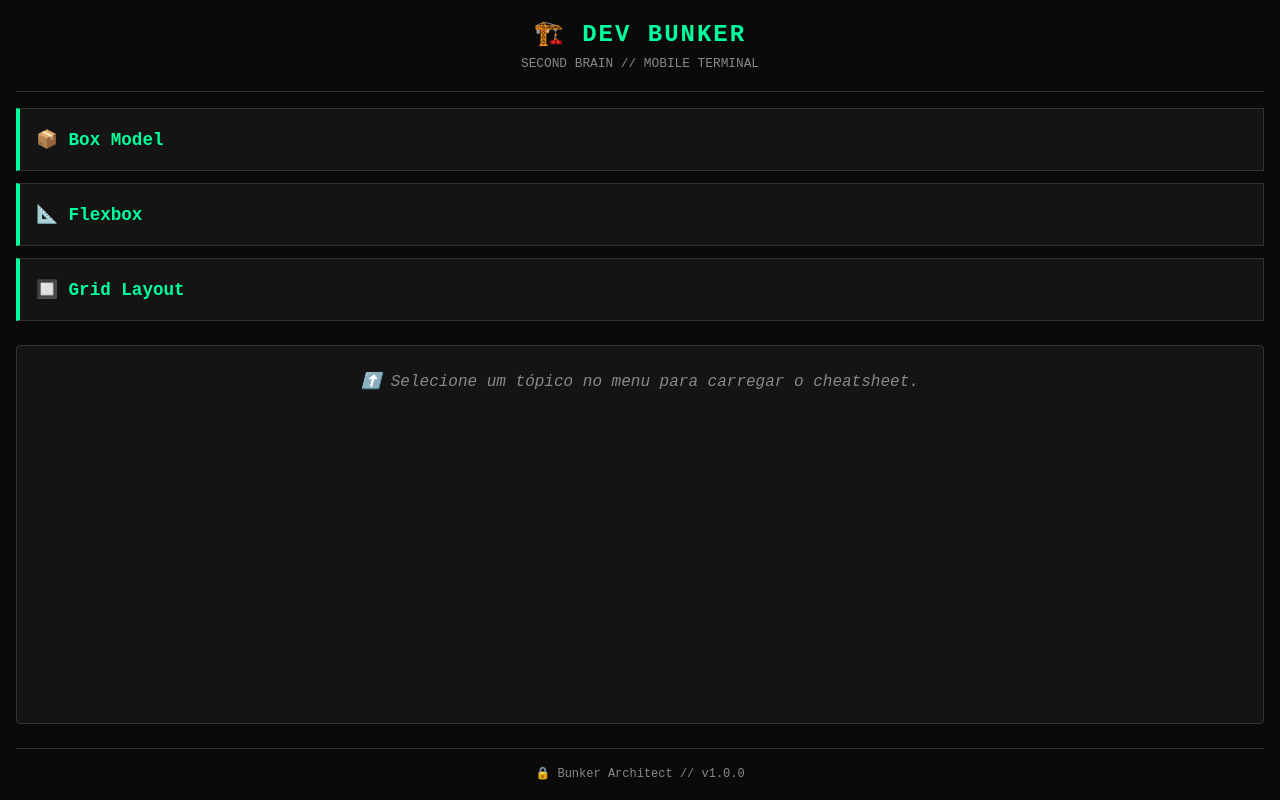
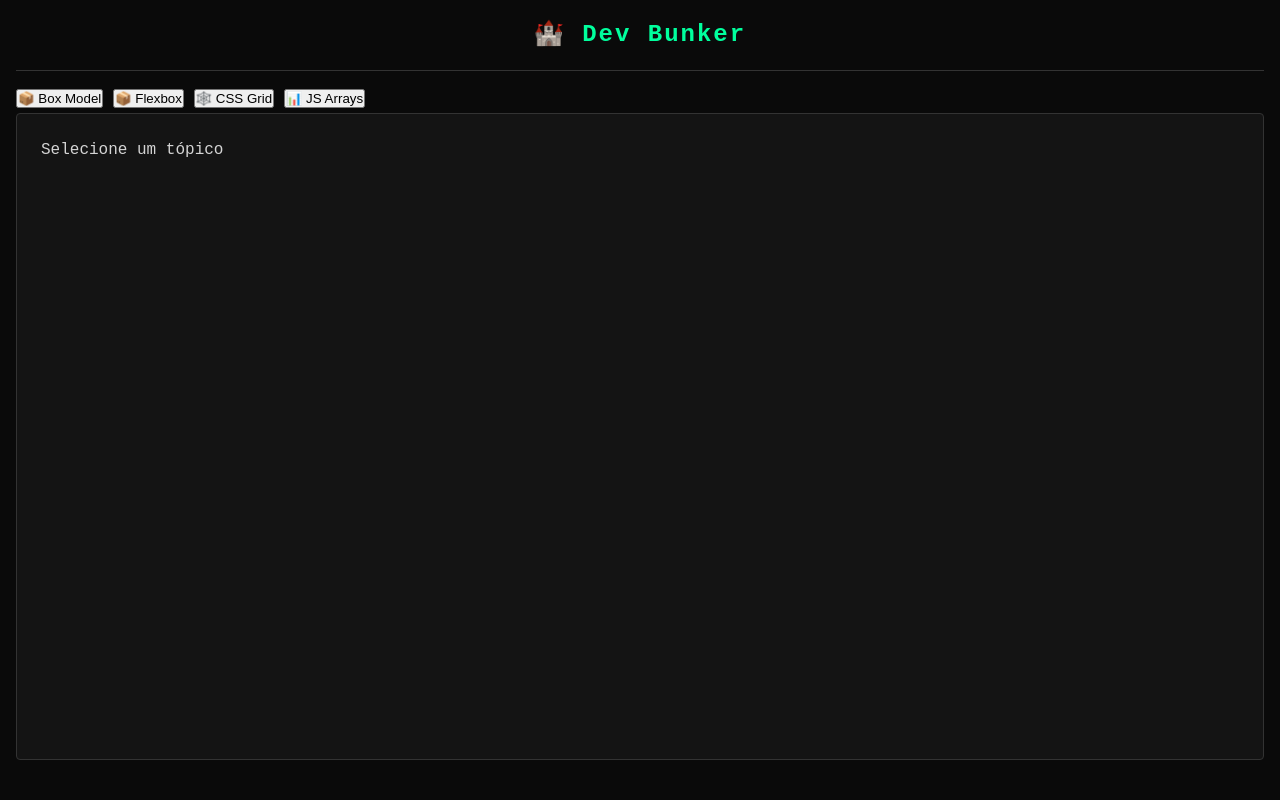
Before and after one commit to mateusdev97443/dev-bunker, a plain HTML site: page index.html in a window 1280 px wide. Drawn offline with nearby package versions, Linux system fonts and the light colour scheme.

Commit message:
feat: adicionado arsenal de estudos (flexbox, grid, js arrays)

```diff
--- a/index.html
+++ b/index.html
@@ -1,32 +1,21 @@
 <!DOCTYPE html>
-<html lang="pt-BR">
+<html lang="pt-br">
 <head>
     <meta charset="UTF-8">
     <meta name="viewport" content="width=device-width, initial-scale=1.0">
-    <title>Dev Bunker - Terminal</title>
+    <title>Dev Bunker</title>
     <link rel="stylesheet" href="css/style.css">
-    <!-- Biblioteca para parsear Markdown -->
-    <script src="https://cdn.jsdelivr.net/npm/marked/marked.min.js" defer></script>
-    <script src="js/script.js" defer></script>
 </head>
 <body>
-    <header>
-        <h1>🏗️ DEV BUNKER</h1>
-        <p class="subtitle">Second Brain // Mobile Terminal</p>
-    </header>
-
-    <nav id="main-nav">
-        <button class="nav-btn" onclick="loadTopic('01-FUNDAMENTOS/box-model.md')">📦 Box Model</button>
-        <button class="nav-btn" onclick="loadTopic('01-FUNDAMENTOS/flexbox.md')">📐 Flexbox</button>
-        <button class="nav-btn" onclick="loadTopic('02-CSS/grid-layout.md')">🔲 Grid Layout</button>
+    <header><h1>🏰 Dev Bunker</h1></header>
+    <nav id="menu">
+        <button onclick="loadTopic('01-FUNDAMENTOS/box-model.md')">📦 Box Model</button>
+        <button onclick="loadTopic('01-FUNDAMENTOS/flexbox.md')">📦 Flexbox</button>
+        <button onclick="loadTopic('01-FUNDAMENTOS/grid.md')">🕸️ CSS Grid</button>
+        <button onclick="loadTopic('01-FUNDAMENTOS/js-arrays.md')">📊 JS Arrays</button>
     </nav>
-
-    <main id="content-area">
-        <p class="placeholder">⬆️ Selecione um tópico no menu para carregar o cheatsheet.</p>
-    </main>
-
-    <footer>
-        <p>🔒 Bunker Architect // v1.0.0</p>
-    </footer>
+    <main id="content-area">Selecione um tópico</main>
+    <script src="https://cdn.jsdelivr.net/npm/marked/marked.min.js"></script>
+    <script src="js/script.js"></script>
 </body>
 </html>
```
Also changed, not shown: 5 other files.
